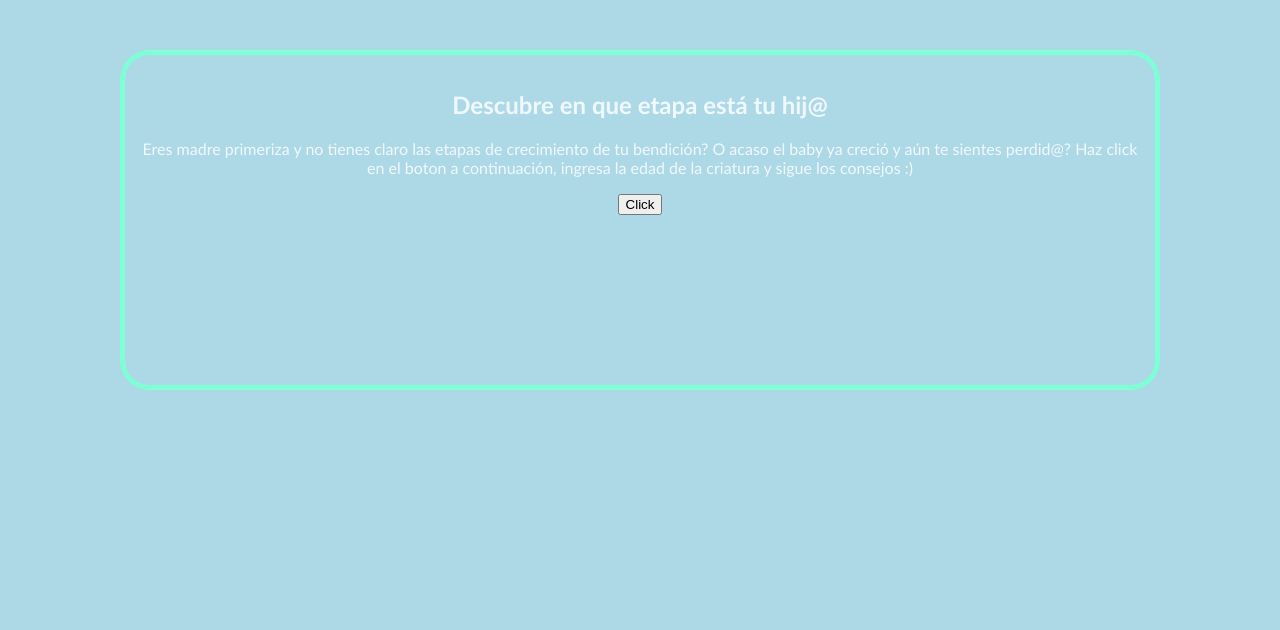
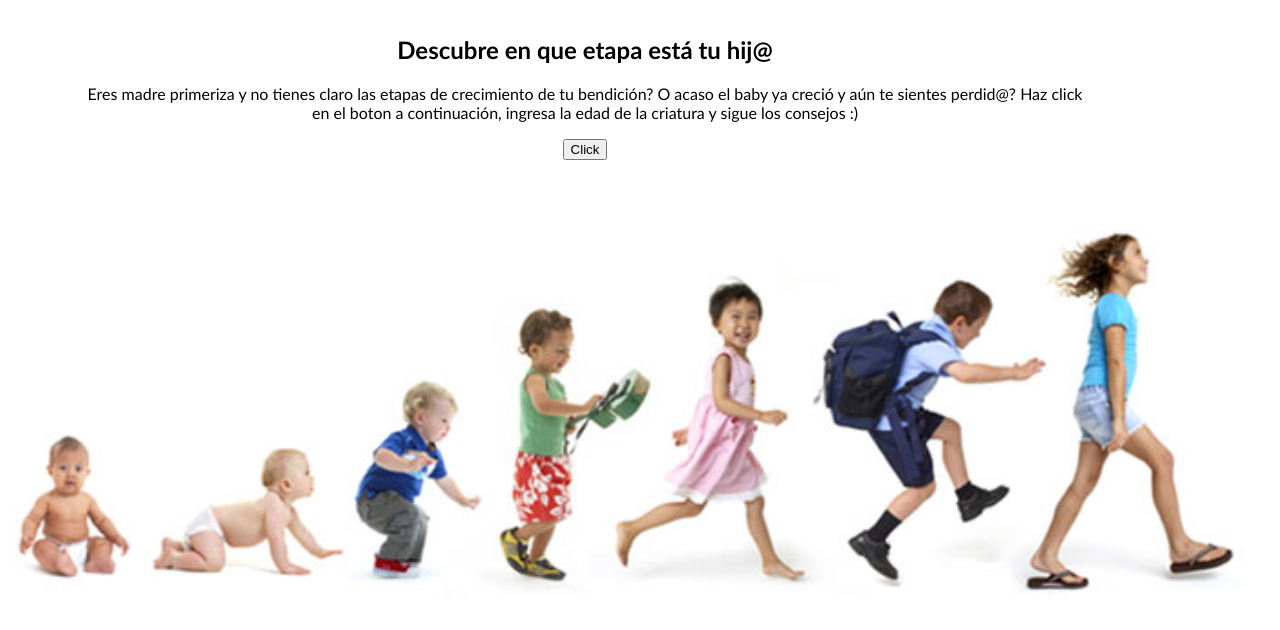
Before and after one commit to VioletaLibertad/ages-and-stages, a plain HTML site: page index.html in a window 1280 px wide. Drawn offline with Linux system fonts and the light colour scheme.

Commit message:
CSS bonito. Todo Ready y DONE!

```diff
--- a/assets/css/style.css
+++ b/assets/css/style.css
@@ -1,20 +1,21 @@
 body {
     font-family: 'Trebuchet MS', 'Lucida Sans Unicode', 'Lucida Grande', 'Lucida Sans', Arial, sans-serif;
-    background: url(../css/img/fondo.jpg), lightblue;
-    background-size: cover;
+    background: white;
     margin: 0;
-    height: 100%;
-    color: aliceblue;
+    color: black;
 }
 
 #box {
     height: 300px;
     width: 1000px;
-    margin: 50px;
     text-align: center;
-    border: 5px solid aquamarine;
-    border-radius: 30px;
     padding: 15px;
     position: relative;
     left: 70px;
 }
+
+#imgChildren {
+    width: 1250px;
+    position: relative;
+    bottom: 100px;
+}
--- a/index.html
+++ b/index.html
@@ -24,6 +24,7 @@
             <p id="text"></p>
         </section>
     </div>
+    <img src="../ages-and-stages/assets/css/img/stages.jpg" alt="children" id="imgChildren">
 <script src="assets/js/app.js"></script>
 </body>
 </html>
```
Also changed, not shown: assets/css/img/stages.jpg (added).
